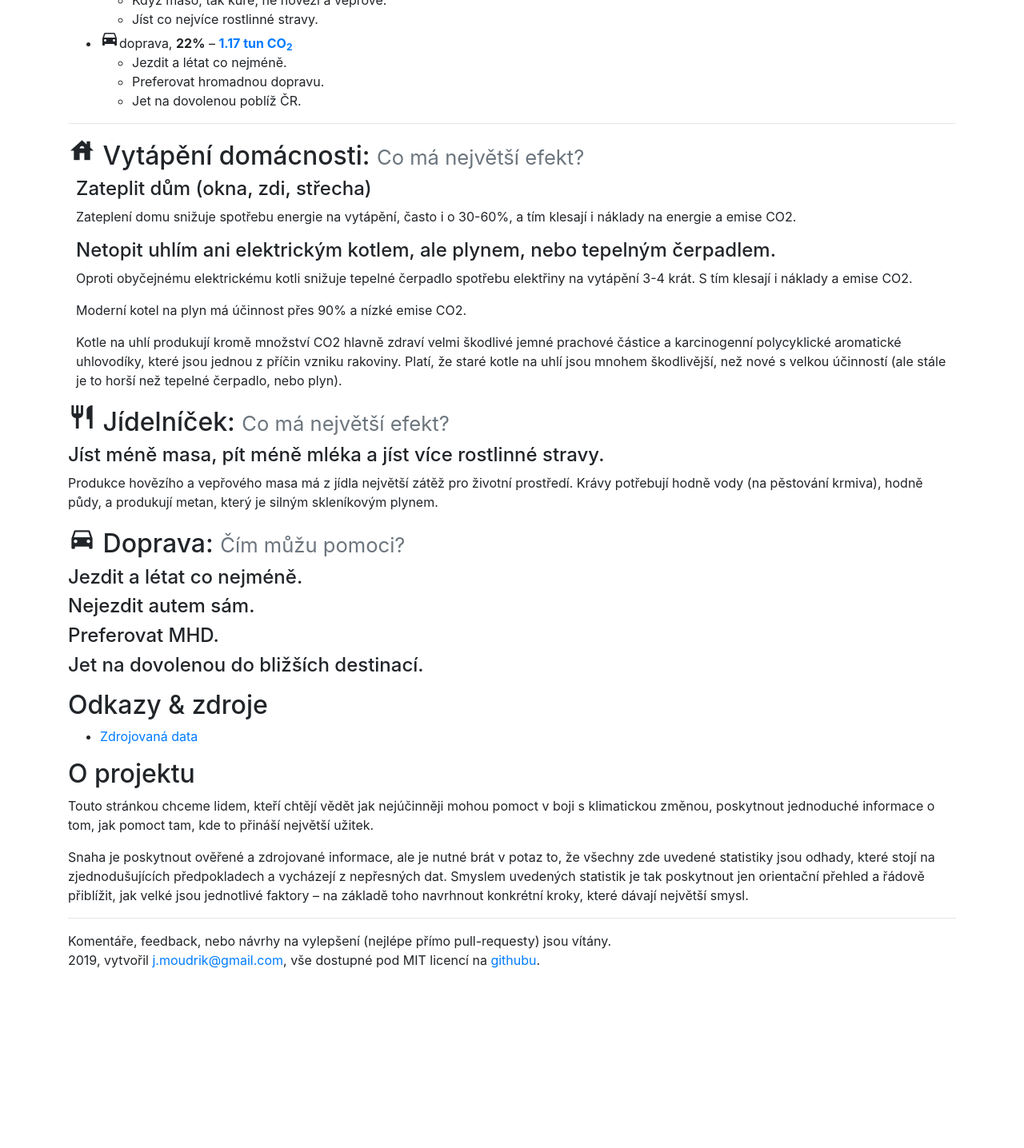
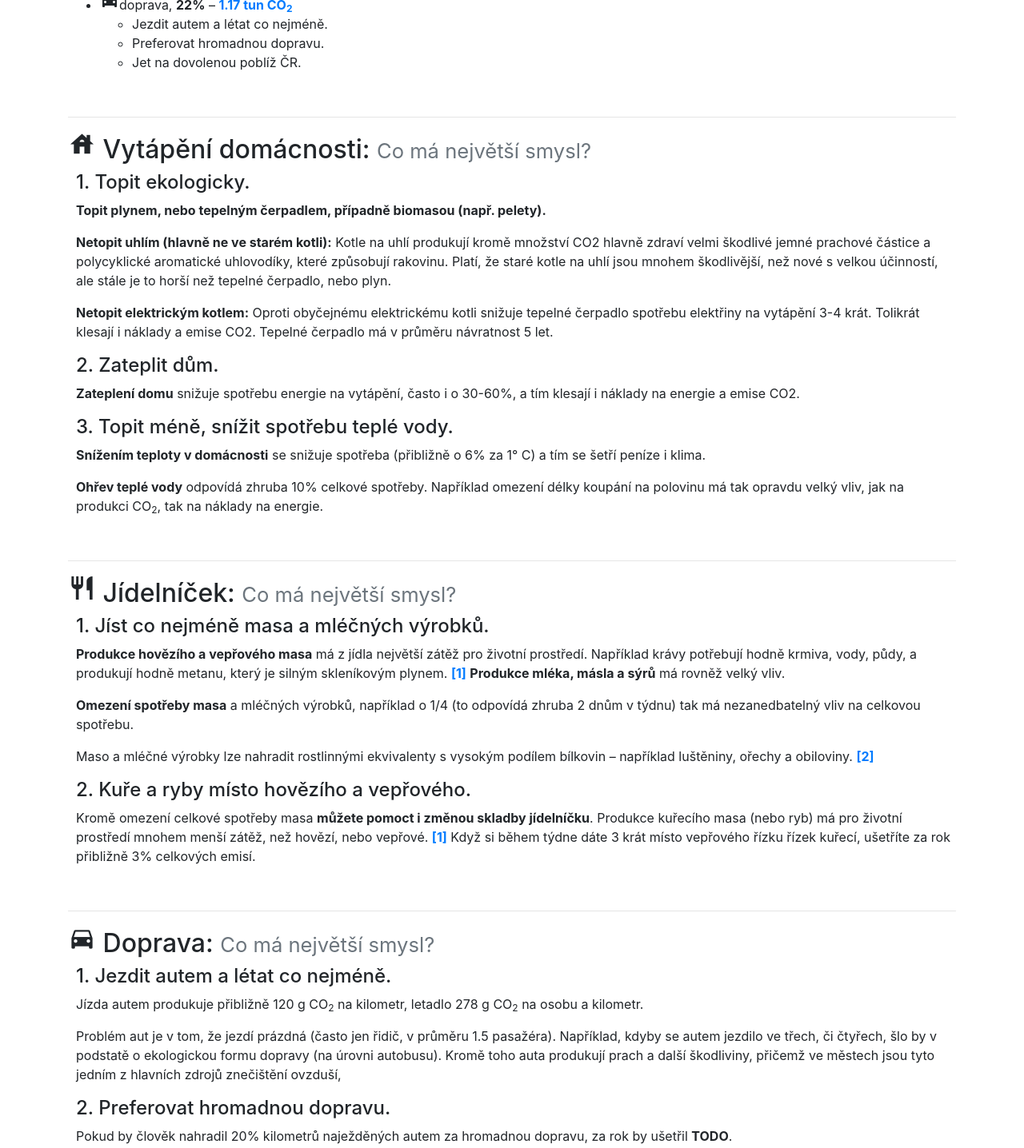
Before and after one commit to jmoudrik/klima, a plain HTML site: page index.html in a window 1280 px wide. Shown: the part 353-1789 px from the top of the page at 80% size. Before the commit the page ends 1582 px from the top, so only its background shows below. Drawn offline with nearby package versions, Linux system fonts and the light colour scheme.

Commit message:
index: jednotlive body nahrubo rozepsány

```diff
--- a/index.html
+++ b/index.html
@@ -46,6 +46,8 @@ Pomůcka pro lidi, kteří chtějí vědět, jak mohou účinně pomoci v boji s
 <!--
 TODO vypocet tohodle odhadu nekde rozepsat. / dat pryc
 reference
+
+TODO breakdown na jednotlive podcasti; energie domacnost > topeni | ohrev vody
  -->
 Průměrný Čech přímo ročně vyprodukuje asi <span data-bind="html: format_co2_cmp_pop(DATA.cr_avg_total_est / 1000)"></span>.
 </p>
@@ -65,10 +67,7 @@ Topit ekologicky.
 Zateplit dům.
 </li>
 <li>
-Topit méně, nosit mikinu.
-</li>
-<li>
-Nenapouštět vanu, rychle se sprchovat.
+Topit méně, snížit spotřebu teplé vody.
 </li>
     </ul>
 		</li>
@@ -81,10 +80,7 @@ Nenapouštět vanu, rychle se sprchovat.
 Jíst co nejméně masa a mléčných výrobků.
 </li>
 <li>
-Když maso, tak kuře, ne hovězí a vepřové.
-</li>
-<li>
-Jíst co nejvíce rostlinné stravy.
+Kuře a ryby místo hovězího a vepřového.
 </li>
     </ul>
 		</li>
@@ -94,7 +90,7 @@ Jíst co nejvíce rostlinné stravy.
 			<span data-bind="html: format_co2_cmp_pop(DATA.cr_avg_doprava_est / 1000)"></span>
     <ul>
 <li>
-Jezdit a létat co nejméně.
+Jezdit autem a létat co nejméně.
 </li>
 <li>
 Preferovat hromadnou dopravu.
@@ -106,6 +102,8 @@ Jet na dovolenou poblíž ČR.
 
 		</li>
     </ul>
+
+<br />
 <hr />
 
 <!--
@@ -115,34 +113,52 @@ Jet na dovolenou poblíž ČR.
 		<a name="doma"></a>
   		<i class="material-icons">house</i>
 		Vytápění domácnosti:
-		<small class="text-muted">Co má největší efekt?</small>
+		<small class="text-muted">Co má největší smysl?</small>
 </h2>
-<div class="obsah_block">
-<h4>Zateplit dům (okna, zdi, střecha)</h4>
-	<p>Zateplení domu snižuje spotřebu energie na vytápění, často i o 30-60%,
+<div class='obsah_block'>
+
+<h4>1. Topit ekologicky.</h4>
+	<p>
+	<b>Topit plynem, nebo tepelným čerpadlem, případně biomasou (např. pelety).</b>
+	</p>
+
+	<p>
+	<b>Netopit uhlím (hlavně ne ve starém kotli):</b>
+	Kotle na uhlí produkují kromě množství CO2 hlavně zdraví velmi škodlivé
+	jemné prachové částice a polycyklické aromatické uhlovodíky,
+	které způsobují rakovinu.
+	Platí, že staré kotle na uhlí jsou mnohem škodlivější,
+	než nové s velkou účinností, ale stále je to horší než
+	tepelné čerpadlo, nebo plyn.
+	<p>
+
+	</p>
+	<b>Netopit elektrickým kotlem:</b>
+	Oproti obyčejnému elektrickému kotli snižuje tepelné čerpadlo
+	spotřebu elektřiny na vytápění 3-4 krát. Tolikrát klesají i náklady
+	a emise CO2. Tepelné čerpadlo má v průměru návratnost 5 let.
+	</p>
+
+<h4>2. Zateplit dům.</h4>
+<!--
+(okna, zdi, střecha)
+-->
+<p>
+	<b>Zateplení domu</b> snižuje spotřebu energie na vytápění, často i o 30-60%,
 	a tím klesají i náklady na energie a emise CO2.
 </p>
 
 
-<h4>Netopit uhlím ani elektrickým kotlem, ale plynem, nebo tepelným čerpadlem.</h4>
-	<p>Oproti obyčejnému elektrickému kotli snižuje tepelné čerpadlo
-	spotřebu elektřiny na vytápění 3-4 krát. S tím klesají i náklady
-	a emise CO2.
+<h4>3. Topit méně, snížit spotřebu teplé vody.</h4>
+<p>
+<b>Snížením teploty v domácnosti</b> se snižuje spotřeba (přibližně o 6% za 1° C) a tím se šetří peníze i klima.
 </p>
-	<p>Moderní kotel na plyn má účinnost přes 90% a nízké emise CO2.
-</p>
-	<p>Kotle na uhlí produkují kromě množství CO2 hlavně zdraví velmi škodlivé
-	jemné prachové částice a karcinogenní polycyklické aromatické uhlovodíky,
-	které jsou jednou z příčin vzniku rakoviny. Platí, že staré kotle na uhlí
-	jsou mnohem škodlivější, než nové s velkou účinností (ale stále je to horší než
-	tepelné čerpadlo, nebo plyn).
+<p>
+<b>Ohřev teplé vody</b> odpovídá zhruba 10% celkové spotřeby. Například omezení délky koupání na polovinu má tak
+opravdu velký vliv, jak na produkci CO<sub>2</sub>, tak na náklady na energie.
 </p>
 
 <!-- moc dlouhy
-
-<h4>Topit co nejméně, vytápět o 1 stupeň Celsia méně sníží spotřebu tepla o 6%.</h4>
-	<p>Snížením teploty v domácnosti se snižuje spotřeba a tím se šetří peníze i klima.
-</p>
 
 <h4>Zvážit instalaci solárních panelů</h4>
 	<p>Solární panely se vyplatí pokud jste schopni vyrobenou elektřinu sami spotřebovat,
@@ -160,62 +176,109 @@ Jet na dovolenou poblíž ČR.
 </div>
     <hr />
 -->
+
 </div>
+
 <!--
 	Jídelníček
 -->
+<br />
+<hr />
 
 <h2>
 		<a name="jidelnicek"></a>
   		<i class="material-icons">restaurant</i>
 		Jídelníček:
-		<small class="text-muted">Co má největší efekt?</small>
+		<small class="text-muted">Co má největší smysl?</small>
 </h2>
 
-<h4>Jíst méně masa, pít méně mléka a jíst více rostlinné stravy.</h4>
-<p>Produkce hovězího a vepřového masa má z jídla největší zátěž pro životní prostředí.
-	Krávy potřebují hodně vody (na pěstování krmiva), hodně půdy, a produkují
-	metan, který je silným skleníkovým plynem.
+<div class='obsah_block'>
+<h4>
+1. Jíst co nejméně masa a mléčných výrobků.
+</h4>
+<p><b>Produkce hovězího a vepřového masa</b> má z jídla největší zátěž pro životní prostředí.
+	Například krávy potřebují hodně krmiva, vody, půdy, a produkují
+	hodně metanu, který je silným skleníkovým plynem.
+	<span data-bind="html: render_ref('Atlas Masa')"></span>
+	<b>Produkce mléka, másla a sýrů</b> má rovněž velký vliv.</p>
+<p><b>Omezení spotřeby masa</b>
+a mléčných výrobků, například o 1/4 (to odpovídá zhruba 2 dnům v týdnu) tak má nezanedbatelný
+vliv na celkovou spotřebu.
 </p>
-
+<p>
+Maso a mléčné výrobky lze nahradit rostlinnými ekvivalenty s vysokým podílem bílkovin
+&ndash; například luštěniny, ořechy a obiloviny.
+	<span data-bind="html: render_ref('Rostlinné Bílkoviny')"></span>
+</p>
+<h4>
+2. Kuře a ryby místo hovězího a vepřového.
+</h4>
+<p>
+Kromě omezení celkové spotřeby masa <b>můžete pomoct i změnou skladby jídelníčku</b>. Produkce kuřecího
+masa (nebo ryb) má pro životní prostředí mnohem menší zátěž, než hovězí, nebo vepřové.
+	<span data-bind="html: render_ref('Atlas Masa')"></span>
+Když si během týdne dáte 3 krát místo vepřového řízku řízek kuřecí, ušetříte za rok přibližně 3%
+celkových emisí.
+</p>
 
 <!--
 	Doprava
 -->
+</div>
+
+<br />
+<hr />
 
 <h2>
 		<a name="doprava"></a>
   		<i class="material-icons">directions_car</i>
 		Doprava:
-		<small class="text-muted">Čím můžu pomoci?</small>
+		<small class="text-muted">Co má největší smysl?</small>
 </h2>
-<h4>Jezdit a létat co nejméně.</h4>
+<div class='obsah_block'>
+<h4>
+1. Jezdit autem a létat co nejméně.
+</h4>
+<p>
+Jízda autem produkuje přibližně <span data-bind='text: (1000 * DATA.auto_co2_km_avg).toFixed(0)'></span> g CO<sub>2</sub> na kilometr,
+letadlo <span data-bind='text: (1000 * DATA.letadlo_co2_km_equiv).toFixed(0)'></span> g CO<sub>2</sub> na osobu a kilometr.
+</p>
+<p>
+Problém aut je v tom, že jezdí prázdná (často jen řidič, v průměru <span data-bind='text: DATA.auto_naplnenost_cr_est'></span> pasažéra).
+Například, kdyby se autem jezdilo ve třech, či čtyřech, šlo by v podstatě o ekologickou formu dopravy (na úrovni autobusu).
+Kromě toho auta produkují prach a další škodliviny, přičemž ve městech jsou tyto jedním z hlavních zdrojů znečištění ovzduší,
+</p>
 
-<h4>Nejezdit autem sám.</h4>
-
-<h4>Preferovat MHD.</h4>
-
-<h4>Jet na dovolenou do bližších destinací.</h4>
+<h4>
+2. Preferovat hromadnou dopravu.
+</h4>
 <p>
-
+Pokud by člověk nahradil 20% kilometrů naježděných autem za hromadnou dopravu, za rok by ušetřil <b>TODO</b>.
 </p>
+<h4>
+3. Jet na dovolenou poblíž ČR.
+</h4>
+<p>
+Pokud by člověk jel na dovolenou do jižních Čech, namísto letecky do letoviska v Turecku, ušetřil by tímto <b>TODO</b>.
+</p>
+</div>
 
 <!--
 	REFERENCE
 -->
+<br />
+<hr />
 
     <h2>Odkazy &amp; zdroje</h2>
 <ul>
 	<!-- TODO: udelat to min akademicky a vic UX-friendly -->
 	<li>
-	<a href="data.js">Zdrojovaná data</a>
+	<a href="data.js">Zdrojovaná a komentovaná data pro výpočty</a>
 	</li>
-
-	<!-- TODO: matustik pryc
-	<li>[1] <a name="ref1"></a> Matuštík, Jan, and Vladimír Kočí. <em>"Environmental impact of personal consumption from life cycle perspective–A Czech Republic case study."</em> Science of The Total Environment 646 (2019): 177-186. <a href="https://doi.org/10.1016/j.scitotenv.2018.07.233">doi</a>
-	</li>
--->
 </ul>
+	<div data-bind="html: render_refs()"></div>
+<br />
+<hr />
 
     <h2>O projektu</h2>
 <p>
@@ -223,12 +286,13 @@ Touto stránkou chceme lidem, kteří chtějí vědět jak nejúčinněji mohou
 poskytnout jednoduché informace o tom, jak pomoct tam, kde to přináší největší užitek.
 </p>
 <p>
-Snaha je poskytnout ověřené a zdrojované informace, ale je nutné brát v potaz to, že všechny zde uvedené statistiky jsou odhady,
-které stojí na zjednodušujících předpokladech a vycházejí z nepřesných dat.
-Smyslem uvedených statistik je tak poskytnout jen orientační přehled a řádově přiblížit,
-jak velké jsou jednotlivé faktory &ndash; na základě toho navrhnout konkrétní kroky, které dávají největší smysl.
+Snaha je poskytnout ověřené a zdrojované informace, ale je nutné říct, že všechny zde uvedené statistiky a odhady
+stojí na zjednodušujících předpokladech a vycházejí z agregovaných dat.
+Smyslem je tak poskytnout orientační přehled a ukázat, jak jsou jednotlivé složky řádově velké
+&ndash; aby si každý na základě toho mohl vybrat kroky které mu osobně dávají největší smysl.
 </p>
 
+<br />
     <hr />
    <footer>
        <p>
```
